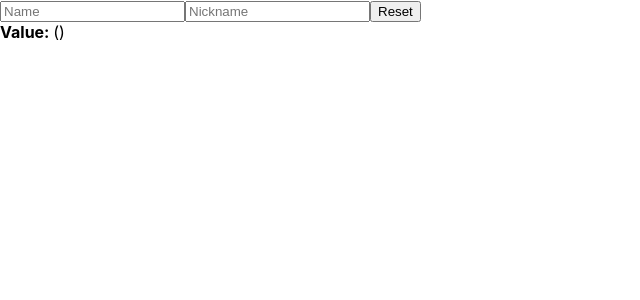
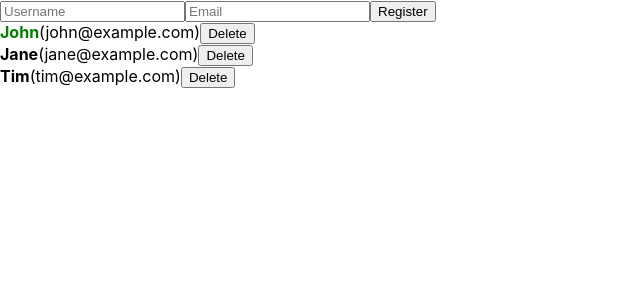
Before and after one commit to Jingyu-An/2023-React-fastcampus, a React (Create React App) app in the folder begin-react/: page / in a window 1280 px wide. Shown: the top 300 px of the page, without its empty margins (0-640 px from the left). Built offline with nearby package versions, Linux system fonts and the light colour scheme.

Commit message:
React array CRUD

```diff
--- a/begin-react/src/App.js
+++ b/begin-react/src/App.js
@@ -1,12 +1,87 @@
-import React from "react";
+import React, {useRef, useState} from "react";
 import './App.css';
-import InputSample from "./InputSample";
+import UserList from "./UserList";
+import CreateUser from "./CreateUser";
 
 function App() {
+  const [inputs, setInputs] = useState({
+    username: '',
+    email   : ''
+  });
+
+  const {username, email} = inputs;
+
+  const onChange = (e) => {
+    const {name, value} = e.target;
+    setInputs({
+      ...inputs,
+      [name]: value
+    })
+  };
+
+  const [users, setUsers] = useState([
+    {
+      id      : 1,
+      username: 'John',
+      email: 'john@example.com',
+      active: true
+    },
+    {
+      id      : 2,
+      username: 'Jane',
+      email   : 'jane@example.com',
+      active: false
+    },
+    {
+      id      : 3,
+      username: 'Tim',
+      email   : 'tim@example.com',
+      active: false
+    }
+  ]);
+
+  const nextID = useRef(4);
+
+  const onCreate = () => {
+
+    const user = {
+      id: nextID.current,
+      username,
+      email
+    };
+
+    setUsers([...users, user]);
+    // setUsers(users.concat(user))
+
+    nextID.current += 1;
+    setInputs({
+      username: '',
+      email   : ''
+    })
+  };
+
+  const onRemove = (id) => {
+    setUsers(users.filter(user => user.id !== id));
+  };
+
+  const onToggle = (id) => {
+    setUsers(users.map(
+      user => user.id === id
+        ? { ...user, active: !user.active}
+        : user
+    ))
+  };
+
   return (
-    <div>
-      <InputSample />
-    </div>
+    <>
+      <CreateUser
+        username={username}
+        email={email}
+        onCreate={onCreate}
+        onChange={onChange}
+      />
+      <UserList users={users} onRemove={onRemove} onToggle={onToggle}/>
+    </>
   );
 }
 
--- /dev/null
+++ b/begin-react/src/CreateUser.js
@@ -0,0 +1,25 @@
+import React from 'react';
+
+const CreateUser = ({ username, email, onChange, onCreate}) => {
+
+
+  return (
+    <div>
+      <input
+        name="username"
+        placeholder="Username"
+        onChange={onChange}
+        value={username}
+      />
+      <input
+        name="email"
+        placeholder="Email"
+        onChange={onChange}
+        value={email}
+      />
+      <button onClick={onCreate}>Register</button>
+    </div>
+  );
+};
+
+export default CreateUser;
--- /dev/null
+++ b/begin-react/src/UserList.js
@@ -0,0 +1,36 @@
+import React from "react";
+
+const User = ({user, onRemove, onToggle}) => {
+  const { username, email, id, active } = user;
+  return (
+    <div>
+      <b style={{
+        color: active ? 'green': 'black',
+        cursor: 'pointer'
+      }} onClick={() => onToggle(id)}>
+        {username}
+      </b>
+      <span>({email})</span>
+      <button onClick={() => onRemove(id)}>Delete</button>
+    </div>
+  );
+};
+
+const UserList = ({users, onRemove, onToggle}) => {
+
+  return (
+    <div>
+      {
+        users.map(user =>
+          (<User
+            key={user.id}
+            user={user}
+            onRemove={onRemove}
+            onToggle={onToggle}
+          />))
+      }
+    </div>
+  );
+};
+
+export default UserList;
```
